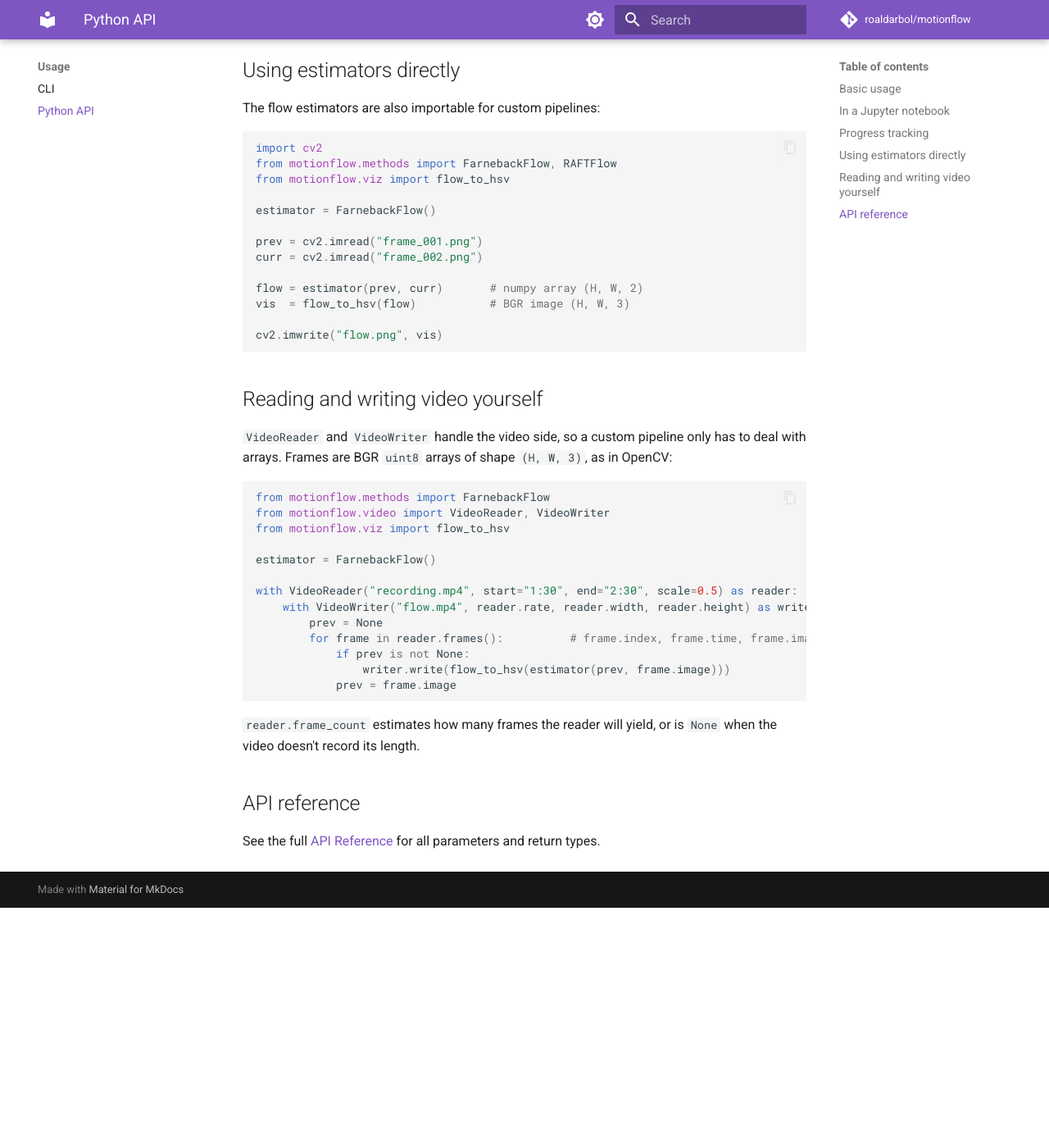
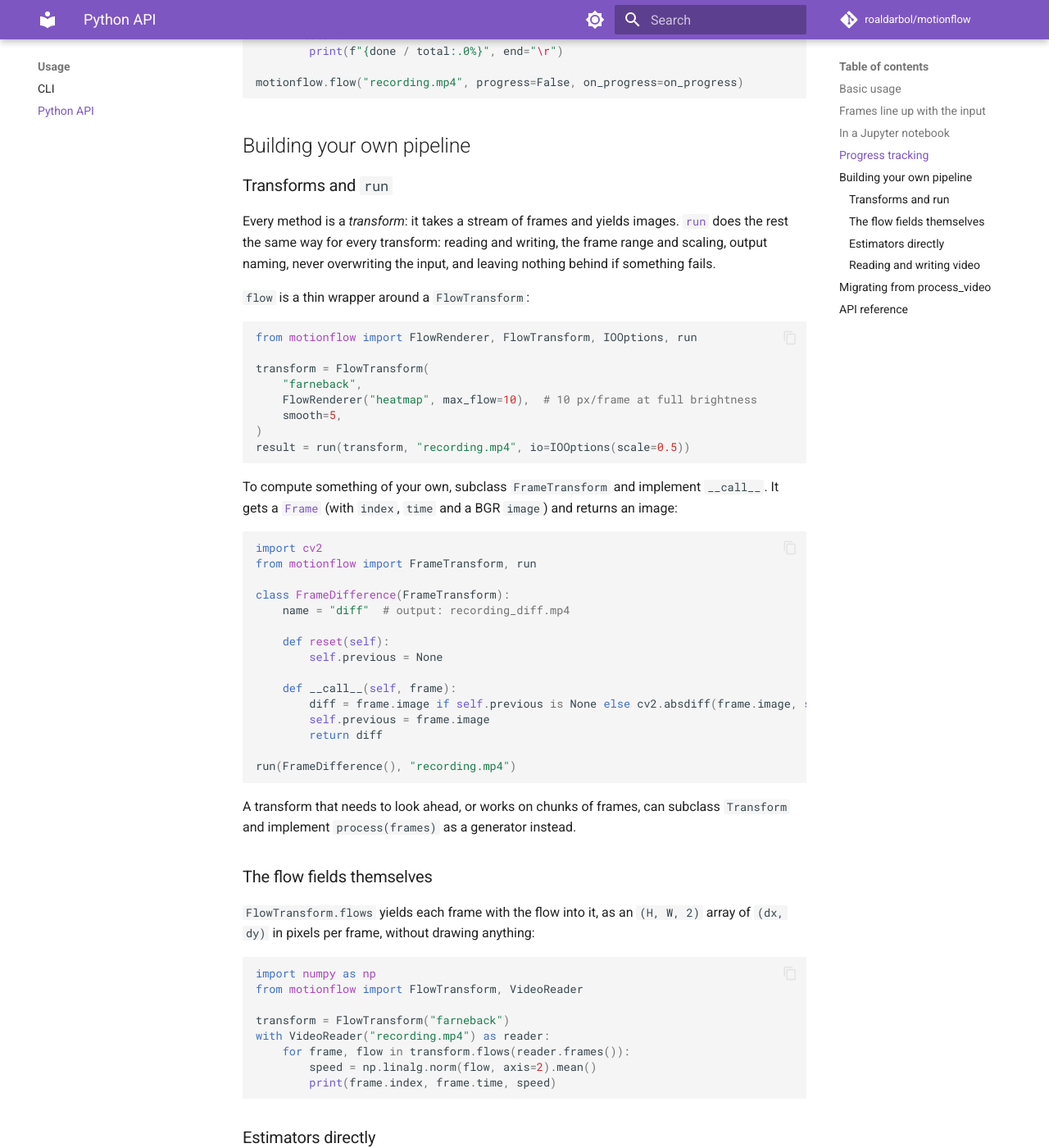
Before and after one commit to roaldarbol/motionflow, an MkDocs documentation site: the page built from docs/api.md, in a window 1280 px wide and 1400 px high, scrolled down 1308 px. Shown: the whole window at 82% size. Built offline with MkDocs 1.6.1 and Material for MkDocs 9.7.7, drawn with Linux system fonts in a browser that asks for light colours; comment, search, counter and statistics services are not loaded; before the commit the page ends 2415 px from its top, so only the background shows below that; some of the changed text lies outside the part shown.

Commit message:
Document flow(), the pipeline, frame alignment, stride and smoothing
API guide rewritten around flow() and Result: frame alignment, building
a pipeline with run() and custom transforms, getting the flow fields,
and migrating from process_video. CLI reference: stride and smooth, and
the frame alignment note. API reference: motionflow.flow and
motionflow.pipeline. Changelog.

Co-Authored-By: Claude Opus 5.5 <noreply@anthropic.com>

````diff
--- a/docs/api.md
+++ b/docs/api.md
@@ -1,64 +1,117 @@
 # Python API
 
-All CLI options are available as keyword arguments to `process_video`. This makes it straightforward to use motionflow in scripts, Jupyter notebooks, or larger pipelines.
+`motionflow.flow` takes the same options as the command line, as keyword arguments, so motionflow works the same in scripts, Jupyter notebooks and larger pipelines.
 
 ## Basic usage
 
 ```python
-from motionflow import process_video
+import motionflow
 
-out = process_video("recording.mp4")
-print(out)  # recording_flow.mp4
+result = motionflow.flow("recording.mp4")
+print(result.output)          # recording_flow.mp4
+print(result.frames_written)  # same as the number of input frames
 ```
+
+`flow` returns a [`Result`](reference.md#motionflow.pipeline.Result) with the output path, frame counts, frame rate, encoder and processing time. `result.info["max_flow"]` is the flow magnitude shown at full brightness (`None` when each frame is scaled on its own).
+
+## Frames line up with the input
+
+The output has one frame per input frame. Output frame *i* shows the motion from input frame *i − 1* to frame *i*, and frame 0, which has no frame before it, shows no motion. So output frame *i* can be matched to anything else recorded at input frame *i*, such as pose tracking or neural recordings.
 
 ## In a Jupyter notebook
 
 ```python
-from pathlib import Path
 from IPython.display import Video
-from motionflow import process_video
+import motionflow
 
-out = process_video(
+result = motionflow.flow(
     "recording.mp4",
     method="raft",
-    viz="hsv",
-    stride=2,
-    device="auto",
+    start="1:30",
+    end="2:00",
+    scale=0.5,
 )
 
-Video(str(out))
+Video(str(result.output))
 ```
+
+The progress bar adapts to notebooks. Pass `progress=False` to turn it off.
 
 ## Progress tracking
 
-The `on_progress` callback receives the current and total frame count, which you can use to drive a progress bar. The total is `None` when the video doesn't record its length (raw `.h264`, for example):
+The `on_progress` callback receives the number of frames written and the total, which is `None` when the video doesn't record its length (raw `.h264`, for example):
 
 ```python
-from tqdm.notebook import tqdm as tqdm_nb
-from motionflow import process_video
+def on_progress(done: int, total: int | None) -> None:
+    if total:
+        print(f"{done / total:.0%}", end="\r")
 
-total_frames = None
-pbar = None
-
-def on_progress(current: int, total: int | None) -> None:
-    global total_frames, pbar
-    if pbar is None:
-        pbar = tqdm_nb(total=total, unit="frame")
-        total_frames = total
-    pbar.update(1)
-    if total is not None and current >= total:
-        pbar.close()
-
-process_video("recording.mp4", on_progress=on_progress)
+motionflow.flow("recording.mp4", progress=False, on_progress=on_progress)
 ```
 
-## Using estimators directly
+## Building your own pipeline
 
-The flow estimators are also importable for custom pipelines:
+### Transforms and `run`
+
+Every method is a *transform*: it takes a stream of frames and yields images. [`run`](reference.md#motionflow.pipeline.run) does the rest the same way for every transform: reading and writing, the frame range and scaling, output naming, never overwriting the input, and leaving nothing behind if something fails.
+
+`flow` is a thin wrapper around a `FlowTransform`:
+
+```python
+from motionflow import FlowRenderer, FlowTransform, IOOptions, run
+
+transform = FlowTransform(
+    "farneback",
+    FlowRenderer("heatmap", max_flow=10),  # 10 px/frame at full brightness
+    smooth=5,
+)
+result = run(transform, "recording.mp4", io=IOOptions(scale=0.5))
+```
+
+To compute something of your own, subclass `FrameTransform` and implement `__call__`. It gets a [`Frame`](reference.md#motionflow.video.Frame) (with `index`, `time` and a BGR `image`) and returns an image:
 
 ```python
 import cv2
-from motionflow.methods import FarnebackFlow, RAFTFlow
+from motionflow import FrameTransform, run
+
+class FrameDifference(FrameTransform):
+    name = "diff"  # output: recording_diff.mp4
+
+    def reset(self):
+        self.previous = None
+
+    def __call__(self, frame):
+        diff = frame.image if self.previous is None else cv2.absdiff(frame.image, self.previous)
+        self.previous = frame.image
+        return diff
+
+run(FrameDifference(), "recording.mp4")
+```
+
+A transform that needs to look ahead, or works on chunks of frames, can subclass `Transform` and implement `process(frames)` as a generator instead.
+
+### The flow fields themselves
+
+`FlowTransform.flows` yields each frame with the flow into it, as an `(H, W, 2)` array of `(dx, dy)` in pixels per frame, without drawing anything:
+
+```python
+import numpy as np
+from motionflow import FlowTransform, VideoReader
+
+transform = FlowTransform("farneback")
+with VideoReader("recording.mp4") as reader:
+    for frame, flow in transform.flows(reader.frames()):
+        speed = np.linalg.norm(flow, axis=2).mean()
+        print(frame.index, frame.time, speed)
+```
+
+### Estimators directly
+
+The flow estimators work on any two BGR frames:
+
+```python
+import cv2
+from motionflow.methods import FarnebackFlow
 from motionflow.viz import flow_to_hsv
 
 estimator = FarnebackFlow()
@@ -72,28 +125,32 @@ vis  = flow_to_hsv(flow)           # BGR image (H, W, 3)
 cv2.imwrite("flow.png", vis)
 ```
 
-## Reading and writing video yourself
+### Reading and writing video
 
-`VideoReader` and `VideoWriter` handle the video side, so a custom pipeline only has to deal with arrays. Frames are BGR `uint8` arrays of shape `(H, W, 3)`, as in OpenCV:
+`VideoReader` and `VideoWriter` handle the video side on their own. Frames are BGR `uint8` arrays of shape `(H, W, 3)`, as in OpenCV:
 
 ```python
-from motionflow.methods import FarnebackFlow
-from motionflow.video import VideoReader, VideoWriter
-from motionflow.viz import flow_to_hsv
-
-estimator = FarnebackFlow()
+from motionflow import VideoReader, VideoWriter
 
 with VideoReader("recording.mp4", start="1:30", end="2:30", scale=0.5) as reader:
-    with VideoWriter("flow.mp4", reader.rate, reader.width, reader.height) as writer:
-        prev = None
+    with VideoWriter("copy.mp4", reader.rate, reader.width, reader.height) as writer:
         for frame in reader.frames():          # frame.index, frame.time, frame.image
-            if prev is not None:
-                writer.write(flow_to_hsv(estimator(prev, frame.image)))
-            prev = frame.image
+            writer.write(frame.image)
 ```
 
 `reader.frame_count` estimates how many frames the reader will yield, or is `None` when the video doesn't record its length.
 
+## Migrating from `process_video`
+
+`process_video` from motionflow 0.1 still works but is deprecated. It returns the output path, where `flow` returns a `Result`:
+
+```python
+out = process_video("recording.mp4", method="raft")         # before
+out = motionflow.flow("recording.mp4", method="raft").output  # now
+```
+
+Its output now has as many frames as the input (it used to have one fewer), and `stride` and `smooth` behave as described in the [CLI reference](cli.md#options).
+
 ## API reference
 
 See the full [API Reference](reference.md) for all parameters and return types.
````
Also changed, not shown: CHANGELOG.md (+7 -0 lines), README.md (+3 -8 lines), docs/cli.md (+3 -4 lines), docs/reference.md (+23 -1 lines).
